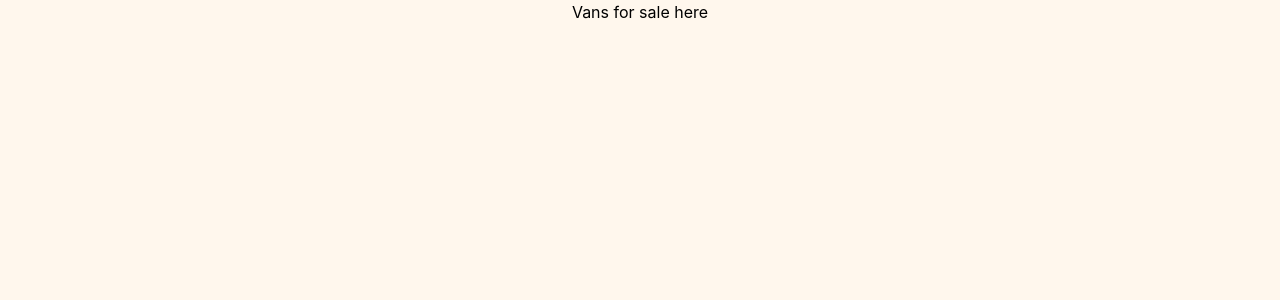
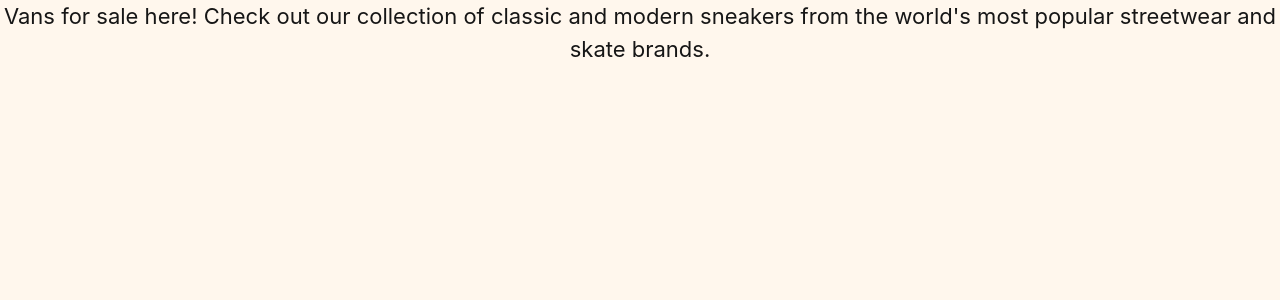
Before and after one commit to Masterchinedum/Vanlife, a React (Vite) app: page /vans in a window 1280 px wide. Shown: the top 300 px of the page. Built offline with nearby package versions, Linux system fonts and the light colour scheme.

Commit message:
Update Vans.jsx with more descriptive text

```diff
--- a/src/pages/Vans.jsx
+++ b/src/pages/Vans.jsx
@@ -2,7 +2,11 @@
 
 const Vans = () => {
   return (
-    <div>Vans for sale here</div>
+    <div>
+      <p>
+      Vans for sale here! Check out our collection of classic and modern sneakers from the world's most popular streetwear and skate brands.
+      </p>
+      </div>
   )
 }
 
```
